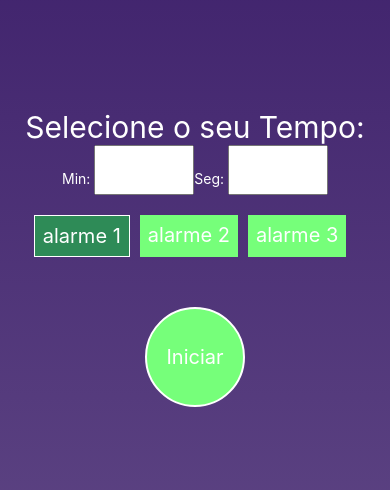
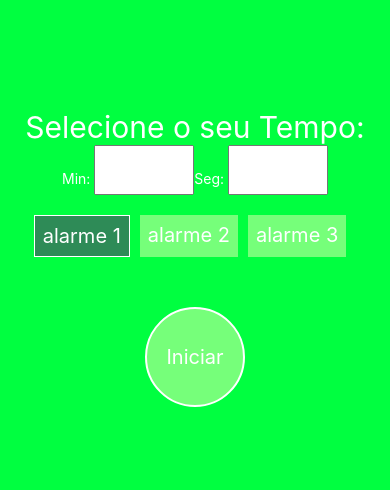
Before and after one commit to AlexandreLiberatto/app-timer, a React Native app: screen / in a window 390 px wide. Shown: the part 164-654 px from the top of the page. Built offline with nearby package versions, Linux system fonts and the light colour scheme.

Commit message:
Fazendo ajustes finais

```diff
--- a/App.js
+++ b/App.js
@@ -4,6 +4,7 @@ import { StyleSheet, Text, View, TouchableOpacity } from 'react-native';
 import { Picker } from '@react-native-picker/picker';
 import { LinearGradient } from 'expo-linear-gradient';
 import Contador from './Contador';
+import { Video, ResizeMode } from 'expo-av';
 
 export default function App() {
   console.disableYellowBox = true;
@@ -46,7 +47,7 @@ export default function App() {
       <View style={styles.container}>
         <StatusBar style="auto" />
         <LinearGradient
-          colors={['rgba(59, 29, 105,1)', 'rgba(59, 29, 105,0.8)']}
+          colors={['#00FF40', '#00FF40']}
           style={styles.background}
         />
         <Text style={styles.title}>Selecione o seu Tempo:</Text>
```
